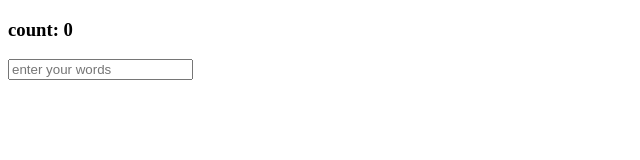
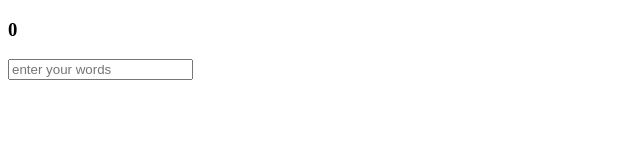
Before and after one commit to acciojob/mini-scrabble-neha2124, a website: page main.html in a window 1280 px wide. Shown: the full height of the page, 0-640 px from the left. Drawn offline with Linux system fonts and the light colour scheme.

Commit message:
created a submission

```diff
--- a/main.html
+++ b/main.html
@@ -8,7 +8,7 @@
 
 <body>
 	<!-- the entire body must be written by student -->
-	<h3 id="letterCount"> count: <span id="count"> 0 </span></h3>
+	<h3 id="letterCount">0</h3>
 	 <input type="text" placeholder="enter your words" id="evaluatedText">
 
     <script type="text/javascript" src="./script.js">
--- a/script.js
+++ b/script.js
@@ -1,6 +1,6 @@
 //your code here
 let text = document.getElementById("evaluatedText")
-let countNum = document.getElementById("count")
+let countNum = document.getElementById("letterCount")
 text.addEventListener("input" , (e) => {
 	let val = e.target.value
 	let count = val.length;
```
